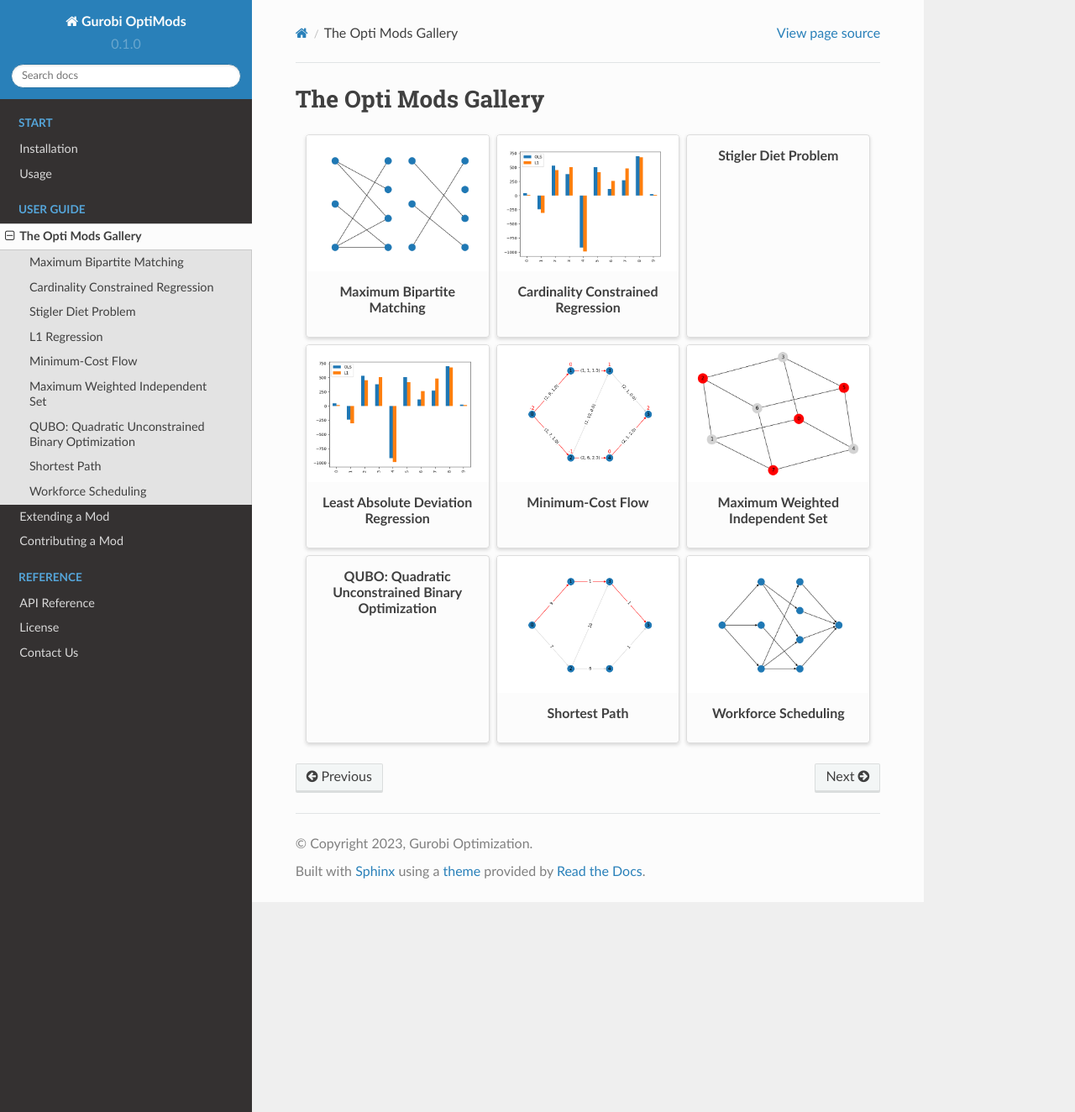
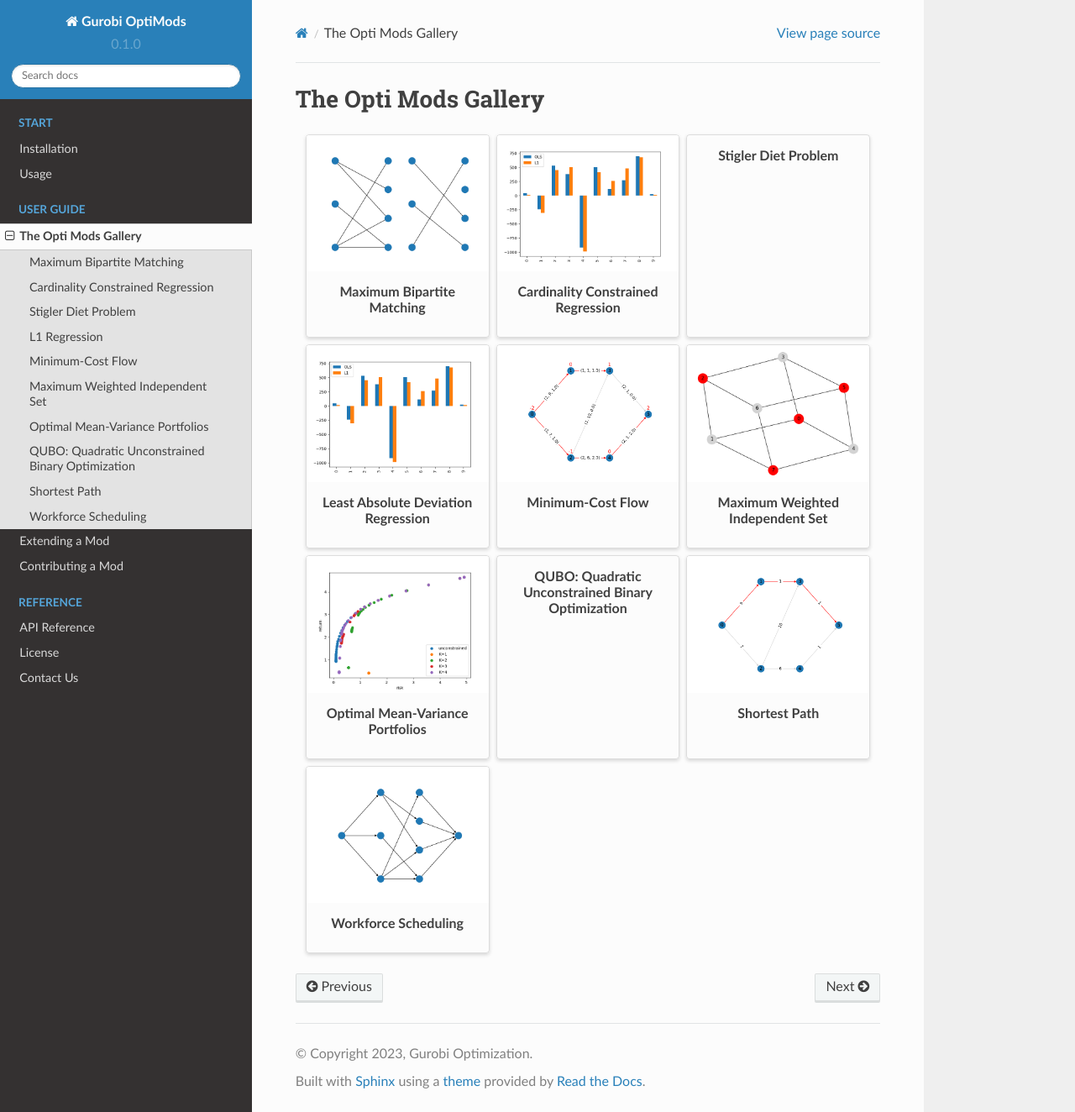
Before and after one commit to Gurobi/gurobi-optimods, a Sphinx documentation site: the page built from docs/source/gallery.rst, in a window 1280 px wide and 1324 px high. Shown: the whole window at 84% size. Built offline with Sphinx 7.4.7 and the Read the Docs theme 2.0.0, drawn with Linux system fonts in a browser that asks for light colours.

Commit message:
Add gallery card

```diff
--- a/docs/source/gallery.rst
+++ b/docs/source/gallery.rst
@@ -41,6 +41,12 @@ The Opti Mods Gallery
         :text-align: center
         :img-top: mods/figures/mwis.png
 
+    .. grid-item-card:: Optimal Mean-Variance Portfolios
+        :link: mods/portfolio
+        :link-type: doc
+        :text-align: center
+        :img-top: mods/figures/mvp.png
+
     .. grid-item-card:: QUBO: Quadratic Unconstrained Binary Optimization
         :link: mods/qubo
         :link-type: doc
```
Also changed, not shown: other parts of docs/source/gallery.rst (+1 -0 lines), docs/source/mods/figures/mvp.png (added).
